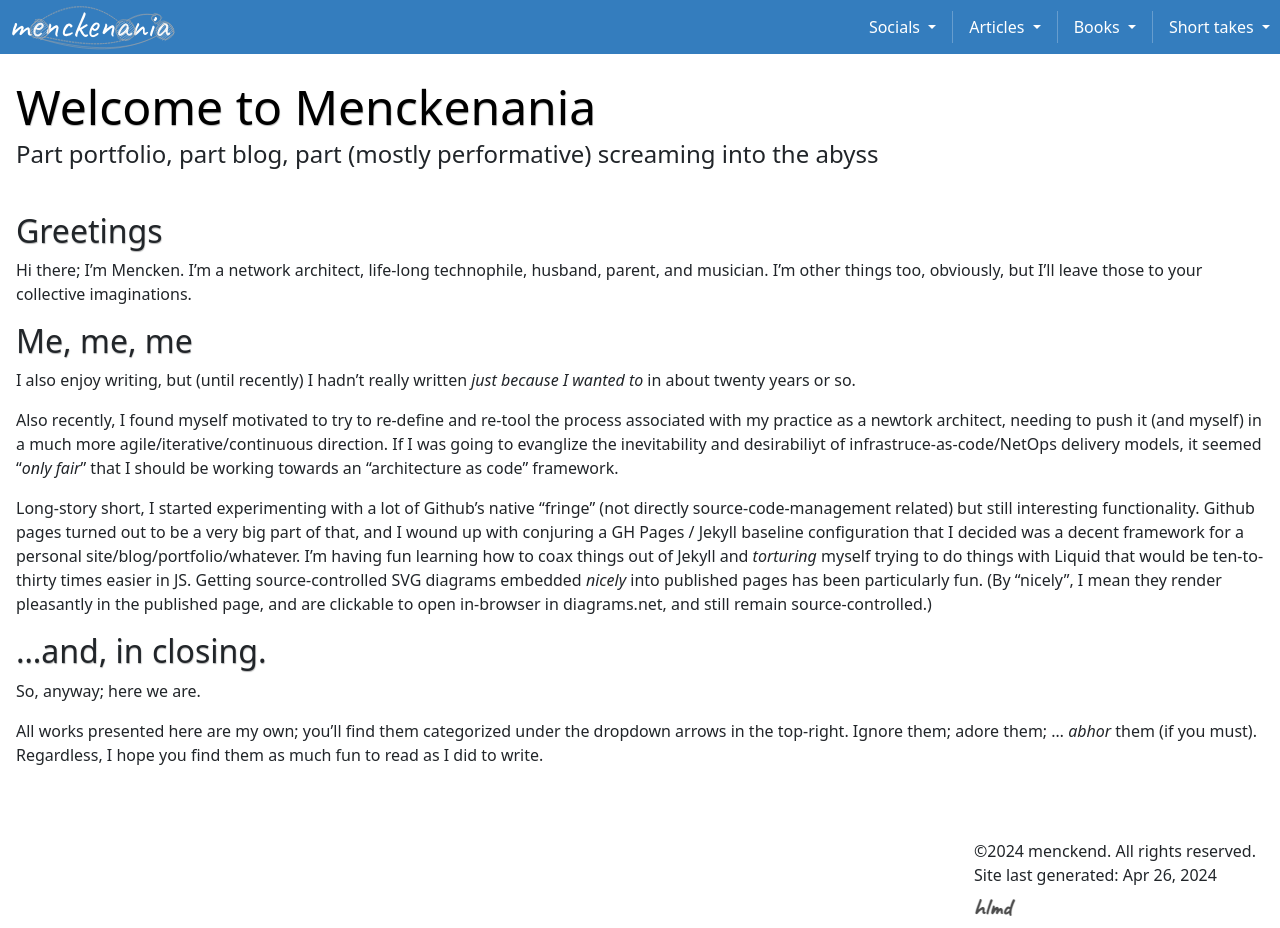
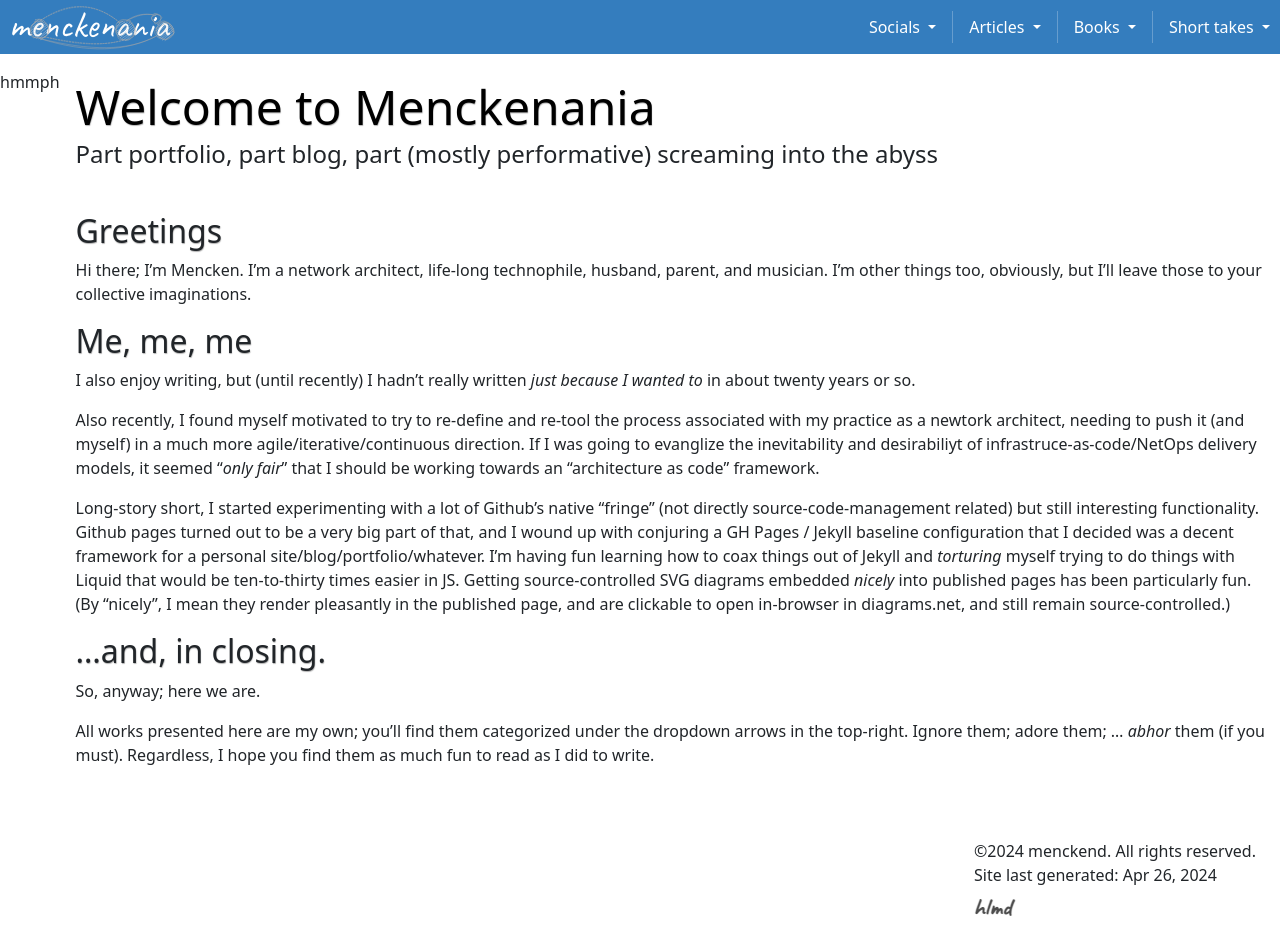
Before and after one commit to menckend/alpha, a Jekyll site: the page built from index.md, in a window 1280 px wide and 928 px high. Built offline with Jekyll 4.4.1, drawn with Linux system fonts in a browser that asks for light colours.

Commit message:
Update default.html

```diff
--- a/_layouts/default.html
+++ b/_layouts/default.html
@@ -12,8 +12,7 @@
 								{% include new-sidebar.html %}
 							{% endunless %}
 							{% if page.pagenav == false %}
-								<div class="col .offset-md-4">
-							   	</div>
+							   	<div class="col-ps-md-2"> hmmph</div>
 							{% endif %}
 						</div>
 					</div>
```
